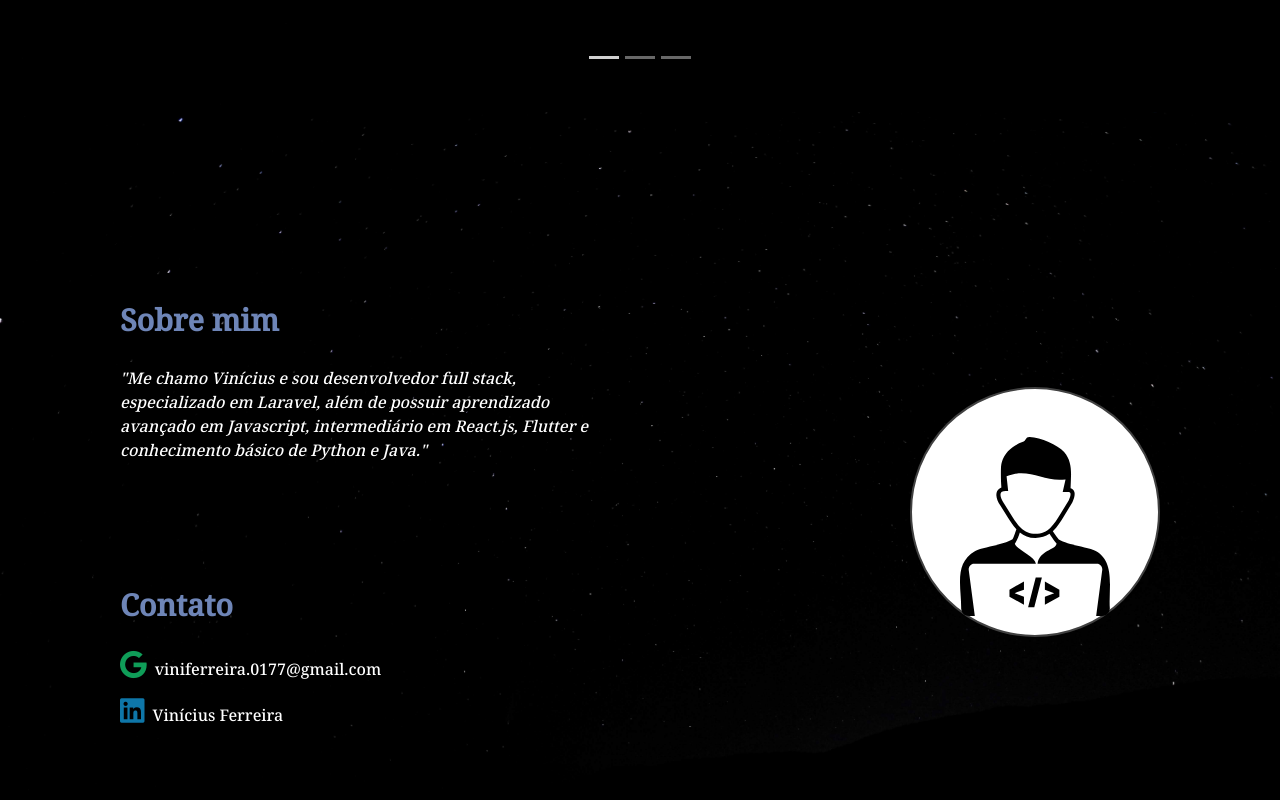
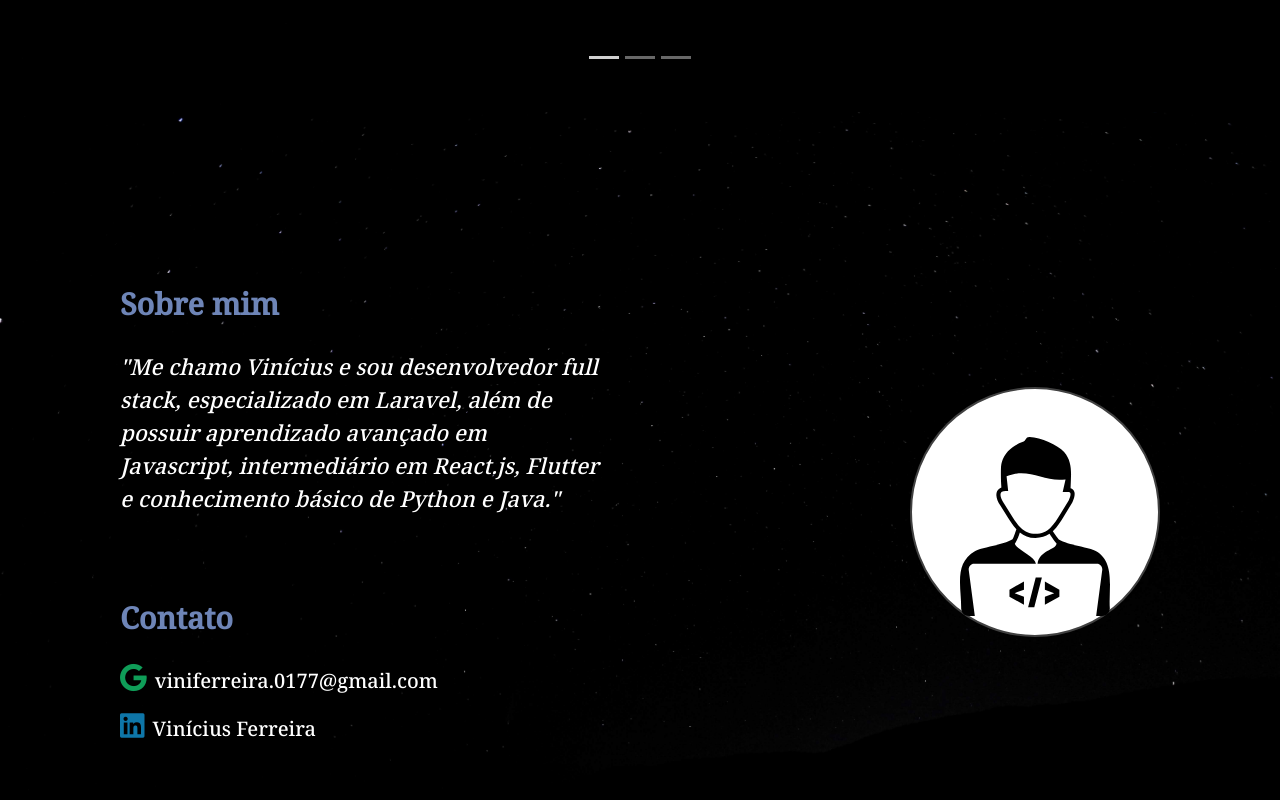
Before and after one commit to ViniFerreira07/portifolio, a plain HTML site: page index.html in a window 1280 px wide. Shown: the part 1488-2288 px from the top of the page. Drawn offline with nearby package versions, Linux system fonts and the light colour scheme.

Commit message:
animações e correção 3

```diff
--- a/style.css
+++ b/style.css
@@ -9,6 +9,10 @@ html {
 
 #inicial {
     background-color: black;
+}
+
+#texto_sobre_mim {
+    font-size: 22px;
 }
 
 #fundo_inicial {
@@ -337,5 +341,6 @@ a {
 }
 
 #contato {
-    margin-top: 120px;
+    margin-top: 80px;
+    font-size: 20px;
 }
```
